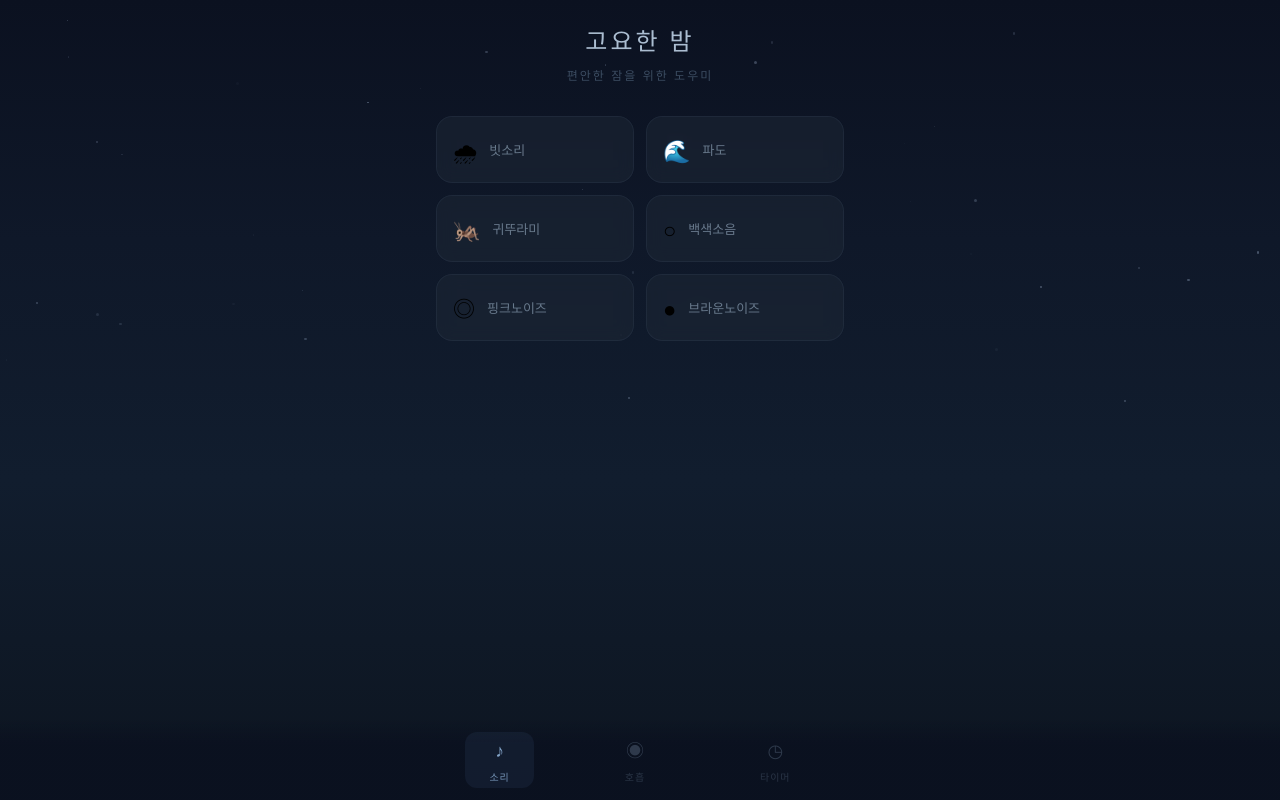
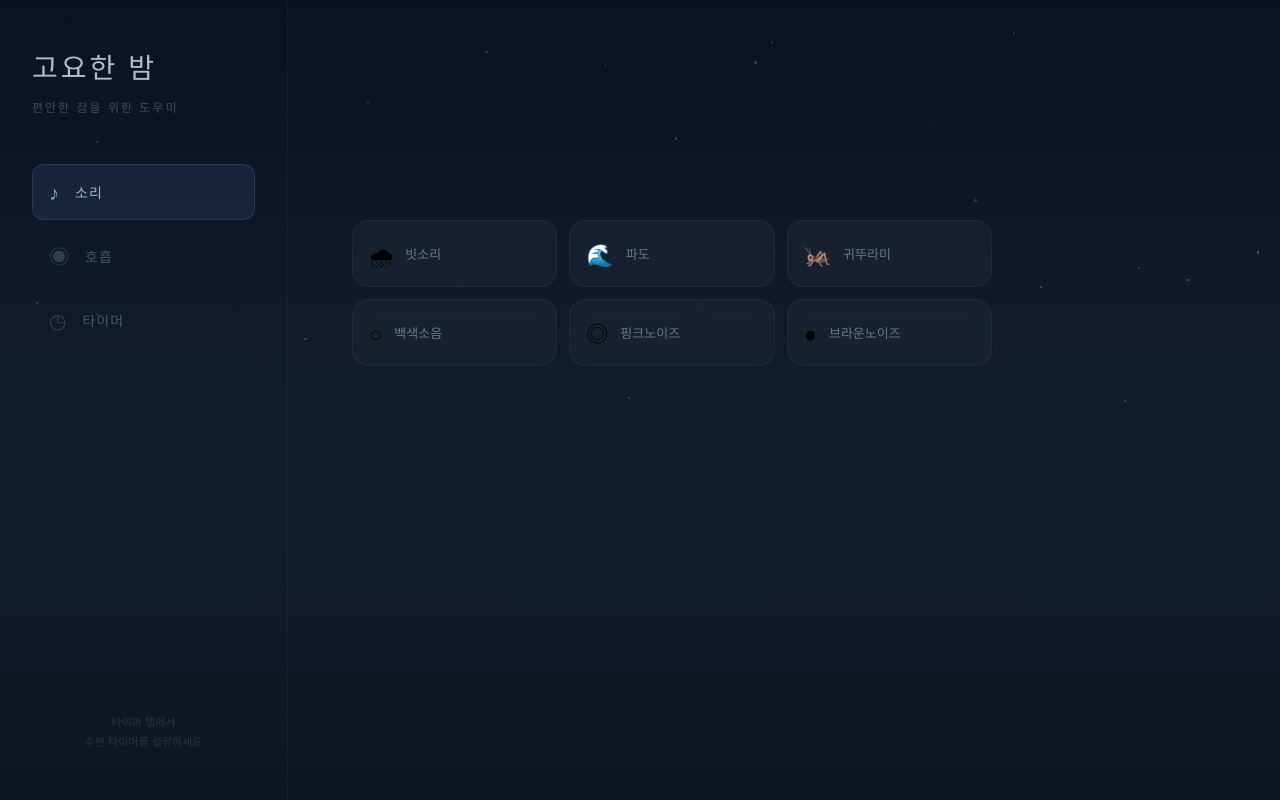
Before and after one commit to lsh31124/sleep-helper, a Next.js app: page / in a window 1280 px wide. Built offline with nearby package versions, Linux system fonts and the light colour scheme.

Commit message:
feat: 반응형 레이아웃 추가 - 모바일 탭바 / 데스크톱 사이드바 2컬럼

```diff
--- a/src/components/SleepHelper.jsx
+++ b/src/components/SleepHelper.jsx
@@ -665,6 +665,81 @@ export default function SleepHelper() {
     { id: "timer", label: "타이머", icon: "◷" },
   ];
 
+  // 탭 콘텐츠 렌더
+  const renderContent = () => (
+    <div style={{ minHeight: 360 }}>
+      {tab === "sounds" && (
+        <div className="grid grid-cols-2 md:grid-cols-3 gap-3">
+          {SOUNDS.map(s => (
+            <SoundTile key={s.id} sound={s}
+              isPlaying={activeSound === s.id}
+              volume={activeSound === s.id ? volume : 0.5}
+              onToggle={() => toggleSound(s.id)}
+              onVolumeChange={changeVolume} />
+          ))}
+        </div>
+      )}
+      {tab === "breathe" && (
+        <div className="flex flex-col items-center gap-8">
+          <div className="flex gap-2 w-full">
+            {BREATHING_METHODS.map(m => (
+              <button key={m.id} onClick={() => { if(breathingActive) setBreathingActive(false); setSelectedMethod(m); }}
+                className="flex-1 py-2.5 rounded-xl text-center transition-all duration-300"
+                style={{
+                  background: selectedMethod.id===m.id ? "rgba(80,120,170,0.15)" : "transparent",
+                  border: `1px solid ${selectedMethod.id===m.id ? "rgba(100,150,200,0.3)" : "rgba(80,100,130,0.12)"}`,
+                  fontSize: 12,
+                  color: selectedMethod.id===m.id ? "rgba(180,210,240,0.85)" : "rgba(130,155,180,0.5)",
+                }}>
+                {m.name.replace(" 호흡법","")}
+              </button>
+            ))}
+          </div>
+          <div className="text-center" style={{ color: "rgba(140,170,200,0.5)", fontSize: 12 }}>
+            {selectedMethod.inhale}초 흡 {selectedMethod.hold>0?`· ${selectedMethod.hold}초 멈춤`:""} · {selectedMethod.exhale}초 호
+            {selectedMethod.holdAfter ? ` · ${selectedMethod.holdAfter}초 멈춤` : ""}
+          </div>
+          <BreathingCircle method={selectedMethod} isActive={breathingActive} onToggle={() => setBreathingActive(!breathingActive)} />
+          <p style={{ color: "rgba(120,150,180,0.35)", fontSize: 11, textAlign: "center", lineHeight: 1.8, maxWidth: 260 }}>
+            {selectedMethod.desc} — 잠들기 전 3~5 사이클 반복하면 심박수가 낮아지고 이완이 촉진됩니다
+          </p>
+        </div>
+      )}
+      {tab === "timer" && (
+        <div className="flex flex-col items-center gap-8">
+          <p style={{ color: "rgba(140,170,200,0.5)", fontSize: 13, textAlign: "center" }}>
+            시간이 지나면 소리가<br/>서서히 꺼집니다
+          </p>
+          <div className="grid grid-cols-3 md:grid-cols-4 gap-3 w-full max-w-sm">
+            {TIMER_OPTIONS.map(mins => (
+              <button key={mins} onClick={() => startTimer(mins)}
+                className="py-4 rounded-2xl text-center transition-all duration-300"
+                style={{
+                  background: timerMinutes===mins && timerActive ? "rgba(80,130,180,0.2)" : "rgba(30,40,55,0.5)",
+                  border: `1px solid ${timerMinutes===mins && timerActive ? "rgba(100,160,220,0.4)" : "rgba(80,100,130,0.12)"}`,
+                  color: timerMinutes===mins && timerActive ? "rgba(180,210,240,0.9)" : "rgba(140,165,190,0.6)",
+                }}>
+                <div style={{ fontSize: 20, fontWeight: 200, fontFamily: "'Noto Serif KR', serif" }}>{mins}</div>
+                <div style={{ fontSize: 10, marginTop: 2, opacity: 0.6 }}>분</div>
+              </button>
+            ))}
+          </div>
+          {timerActive && (
+            <button onClick={stopTimer} className="px-6 py-2.5 rounded-full transition-all"
+              style={{ background: "rgba(180,80,80,0.15)", border: "1px solid rgba(200,100,100,0.25)", color: "rgba(220,140,140,0.8)", fontSize: 13 }}>
+              타이머 취소
+            </button>
+          )}
+          {!timerActive && !activeSound && (
+            <p style={{ color: "rgba(140,170,200,0.3)", fontSize: 11, textAlign: "center" }}>
+              먼저 소리를 재생한 뒤 타이머를 설정해보세요
+            </p>
+          )}
+        </div>
+      )}
+    </div>
+  );
+
   return (
     <div style={{
       minHeight: "100vh",
@@ -696,105 +771,76 @@ export default function SleepHelper() {
         </div>
       )}
 
-      {/* Content */}
-      <div className="relative z-10 max-w-md mx-auto px-5 pb-28" style={{ paddingTop: "env(safe-area-inset-top, 120px)" }}>
-        {/* Header */}
+      {/* ── 모바일 레이아웃 (md 미만) ── */}
+      <div className="md:hidden relative z-10 max-w-md mx-auto px-5 pb-28" style={{ paddingTop: "env(safe-area-inset-top, 48px)" }}>
         <div className="pt-6 pb-8 text-center">
-          <h1 style={{ fontSize: 24, fontWeight: 200, color: "rgba(200,220,240,0.85)", fontFamily: "'Noto Serif KR', serif", letterSpacing: 3 }}>
-            고요한 밤
-          </h1>
-          <p style={{ fontSize: 12, color: "rgba(130,160,190,0.4)", marginTop: 6, letterSpacing: 2 }}>
-            편안한 잠을 위한 도우미
-          </p>
+          <h1 style={{ fontSize: 24, fontWeight: 200, color: "rgba(200,220,240,0.85)", fontFamily: "'Noto Serif KR', serif", letterSpacing: 3 }}>고요한 밤</h1>
+          <p style={{ fontSize: 12, color: "rgba(130,160,190,0.4)", marginTop: 6, letterSpacing: 2 }}>편안한 잠을 위한 도우미</p>
         </div>
-
-        {/* Timer display (always visible when active) */}
         {timerActive && timerRemaining > 0 && (
           <div className="mb-6 flex justify-center">
-            <div onClick={stopTimer} className="cursor-pointer" title="탭하여 취소">
-              <TimerRing remaining={timerRemaining} total={timerMinutes * 60} />
+            <div onClick={stopTimer} className="cursor-pointer"><TimerRing remaining={timerRemaining} total={timerMinutes*60} /></div>
+          </div>
+        )}
+        {renderContent()}
+      </div>
+
+      {/* ── 데스크톱 레이아웃 (md 이상) ── */}
+      <div className="hidden md:flex relative z-10 min-h-screen">
+        {/* 사이드바 */}
+        <div className="w-72 flex flex-col justify-between py-12 px-8 border-r" style={{ borderColor: "rgba(80,100,130,0.12)" }}>
+          {/* 로고 */}
+          <div>
+            <h1 style={{ fontSize: 28, fontWeight: 200, color: "rgba(200,220,240,0.85)", fontFamily: "'Noto Serif KR', serif", letterSpacing: 3, marginBottom: 8 }}>고요한 밤</h1>
+            <p style={{ fontSize: 12, color: "rgba(130,160,190,0.4)", letterSpacing: 2 }}>편안한 잠을 위한 도우미</p>
+
+            {/* 사이드바 탭 */}
+            <div className="flex flex-col gap-2 mt-12">
+              {tabs.map(t => (
+                <button key={t.id} onClick={() => setTab(t.id)}
+                  className="flex items-center gap-4 px-4 py-3 rounded-xl transition-all duration-300 text-left"
+                  style={{
+                    background: tab===t.id ? "rgba(60,90,130,0.2)" : "transparent",
+                    border: `1px solid ${tab===t.id ? "rgba(100,150,200,0.2)" : "transparent"}`,
+                  }}>
+                  <span style={{ fontSize: 20, color: tab===t.id ? "rgba(160,200,240,0.8)" : "rgba(100,120,140,0.4)" }}>{t.icon}</span>
+                  <span style={{ fontSize: 14, color: tab===t.id ? "rgba(180,210,240,0.85)" : "rgba(120,145,170,0.5)", letterSpacing: 1 }}>{t.label}</span>
+                </button>
+              ))}
             </div>
           </div>
-        )}
 
-        {/* Tab content */}
-        <div style={{ minHeight: 360 }}>
-          {tab === "sounds" && (
-            <div className="grid grid-cols-2 gap-3">
-              {SOUNDS.map(s => (
-                <SoundTile key={s.id} sound={s}
-                  isPlaying={activeSound === s.id}
-                  volume={activeSound === s.id ? volume : 0.5}
-                  onToggle={() => toggleSound(s.id)}
-                  onVolumeChange={changeVolume} />
-              ))}
+          {/* 타이머 (사이드바 하단) */}
+          {timerActive && timerRemaining > 0 && (
+            <div className="flex flex-col items-center gap-3">
+              <div onClick={stopTimer} className="cursor-pointer"><TimerRing remaining={timerRemaining} total={timerMinutes*60} /></div>
+              <button onClick={stopTimer} style={{ fontSize: 11, color: "rgba(220,140,140,0.6)" }}>취소</button>
+            </div>
+          )}
+          {!timerActive && (
+            <div style={{ color: "rgba(100,120,140,0.3)", fontSize: 11, textAlign: "center", lineHeight: 1.8 }}>
+              타이머 탭에서<br/>수면 타이머를 설정하세요
             </div>
           )}
 
-          {tab === "breathe" && (
-            <div className="flex flex-col items-center gap-8">
-              <div className="flex gap-2 w-full">
-                {BREATHING_METHODS.map(m => (
-                  <button key={m.id} onClick={() => { if(breathingActive) setBreathingActive(false); setSelectedMethod(m); }}
-                    className="flex-1 py-2.5 rounded-xl text-center transition-all duration-300"
-                    style={{
-                      background: selectedMethod.id===m.id ? "rgba(80,120,170,0.15)" : "transparent",
-                      border: `1px solid ${selectedMethod.id===m.id ? "rgba(100,150,200,0.3)" : "rgba(80,100,130,0.12)"}`,
-                      fontSize: 12,
-                      color: selectedMethod.id===m.id ? "rgba(180,210,240,0.85)" : "rgba(130,155,180,0.5)",
-                    }}>
-                    {m.name.replace(" 호흡법","")}
-                  </button>
-                ))}
-              </div>
-              <div className="text-center" style={{ color: "rgba(140,170,200,0.5)", fontSize: 12 }}>
-                {selectedMethod.inhale}초 흡 {selectedMethod.hold>0?`· ${selectedMethod.hold}초 멈춤`:""} · {selectedMethod.exhale}초 호
-                {selectedMethod.holdAfter ? ` · ${selectedMethod.holdAfter}초 멈춤` : ""}
-              </div>
-              <BreathingCircle method={selectedMethod} isActive={breathingActive} onToggle={() => setBreathingActive(!breathingActive)} />
-              <p style={{ color: "rgba(120,150,180,0.35)", fontSize: 11, textAlign: "center", lineHeight: 1.8, maxWidth: 260 }}>
-                {selectedMethod.desc} — 잠들기 전 3~5 사이클 반복하면 심박수가 낮아지고 이완이 촉진됩니다
-              </p>
-            </div>
-          )}
-
-          {tab === "timer" && (
-            <div className="flex flex-col items-center gap-8">
-              <p style={{ color: "rgba(140,170,200,0.5)", fontSize: 13, textAlign: "center" }}>
-                시간이 지나면 소리가<br/>서서히 꺼집니다
-              </p>
-              <div className="grid grid-cols-3 gap-3 w-full max-w-xs">
-                {TIMER_OPTIONS.map(mins => (
-                  <button key={mins} onClick={() => startTimer(mins)}
-                    className="py-4 rounded-2xl text-center transition-all duration-300"
-                    style={{
-                      background: timerMinutes===mins && timerActive ? "rgba(80,130,180,0.2)" : "rgba(30,40,55,0.5)",
-                      border: `1px solid ${timerMinutes===mins && timerActive ? "rgba(100,160,220,0.4)" : "rgba(80,100,130,0.12)"}`,
-                      color: timerMinutes===mins && timerActive ? "rgba(180,210,240,0.9)" : "rgba(140,165,190,0.6)",
-                    }}>
-                    <div style={{ fontSize: 20, fontWeight: 200, fontFamily: "'Noto Serif KR', serif" }}>{mins}</div>
-                    <div style={{ fontSize: 10, marginTop: 2, opacity: 0.6 }}>분</div>
-                  </button>
-                ))}
-              </div>
-              {timerActive && (
-                <button onClick={stopTimer} className="px-6 py-2.5 rounded-full transition-all"
-                  style={{ background: "rgba(180,80,80,0.15)", border: "1px solid rgba(200,100,100,0.25)", color: "rgba(220,140,140,0.8)", fontSize: 13 }}>
-                  타이머 취소
-                </button>
-              )}
-              {!timerActive && !activeSound && (
-                <p style={{ color: "rgba(140,170,200,0.3)", fontSize: 11, textAlign: "center" }}>
-                  먼저 소리를 재생한 뒤 타이머를 설정해보세요
-                </p>
-              )}
+          {/* 재생 중 표시 */}
+          {activeSound && (
+            <div className="flex items-center gap-2 px-3 py-2 rounded-xl"
+              style={{ background: "rgba(20,30,45,0.6)", border: "1px solid rgba(80,120,160,0.15)" }}>
+              <div className="rounded-full" style={{ width: 6, height: 6, background: "#5B9BD5", animation: "pulse 2s infinite", flexShrink: 0 }} />
+              <span style={{ fontSize: 11, color: "rgba(160,190,220,0.7)" }}>{SOUNDS.find(s=>s.id===activeSound)?.label} 재생 중</span>
             </div>
           )}
         </div>
+
+        {/* 메인 콘텐츠 */}
+        <div className="flex-1 flex flex-col justify-center px-16 py-12 max-w-3xl">
+          {renderContent()}
+        </div>
       </div>
 
-      {/* Bottom Nav */}
-      <div className="fixed bottom-0 left-0 right-0 z-50" style={{
+      {/* 모바일 하단 탭바 */}
+      <div className="md:hidden fixed bottom-0 left-0 right-0 z-50" style={{
         background: "linear-gradient(180deg, transparent 0%, rgba(11,17,32,0.95) 30%)",
         paddingBottom: "env(safe-area-inset-bottom, 16px)",
       }}>
@@ -820,7 +866,6 @@ export default function SleepHelper() {
         @keyframes orbit { from{transform:rotate(0deg) translateX(80px)} to{transform:rotate(360deg) translateX(80px)} }
         @keyframes barPulse { from{height:4px} to{height:14px} }
       `}</style>
-      {/* Google Fonts: move to layout.jsx <head> link tag for CSP compliance */}
     </div>
   );
 }
```
